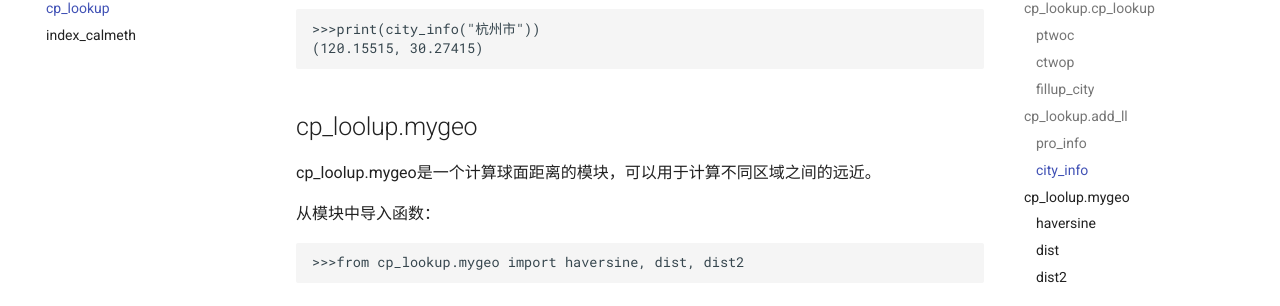
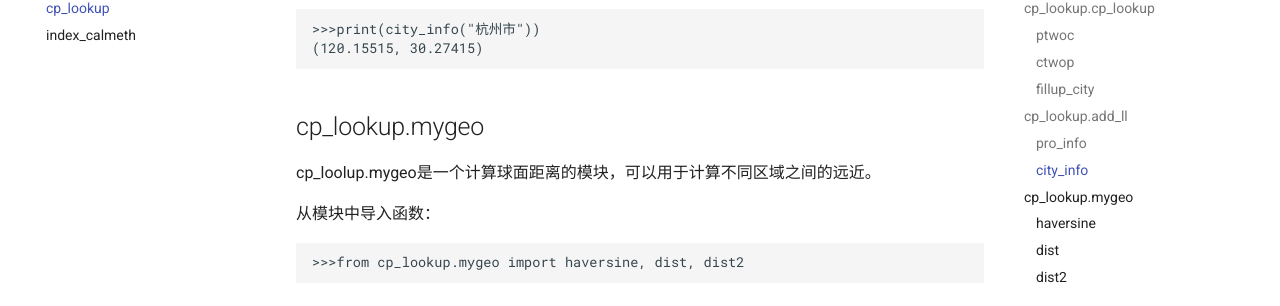
Before and after one commit to skahanium/Rh-s-PyTool, an MkDocs documentation site: the page built from docs/examples/cp_lookup.md, in a window 1280 px wide and 900 px high, scrolled down 1344 px. Shown: the part 148-454 px from the top of the window. Built offline with MkDocs 1.6.1 and Material for MkDocs 9.7.7, drawn with Linux system fonts in a browser that asks for light colours; comment, search, counter and statistics services are not loaded; the version menu is left out.

Commit message:
文档修正

````diff
--- a/docs/examples/cp_lookup.md
+++ b/docs/examples/cp_lookup.md
@@ -53,7 +53,7 @@ cp_lookup.add_ll是一个与地市级、省级行政区地理位置相关的模
 ```
 
 
-## cp_loolup.mygeo
+## cp_lookup.mygeo
 cp_loolup.mygeo是一个计算球面距离的模块，可以用于计算不同区域之间的远近。
 
 从模块中导入函数：
````
